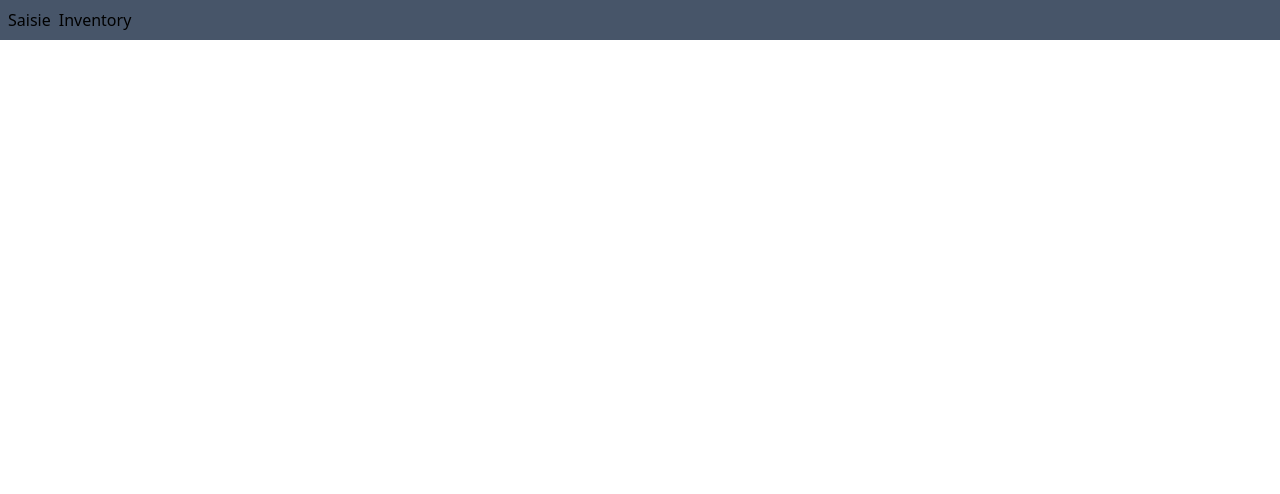
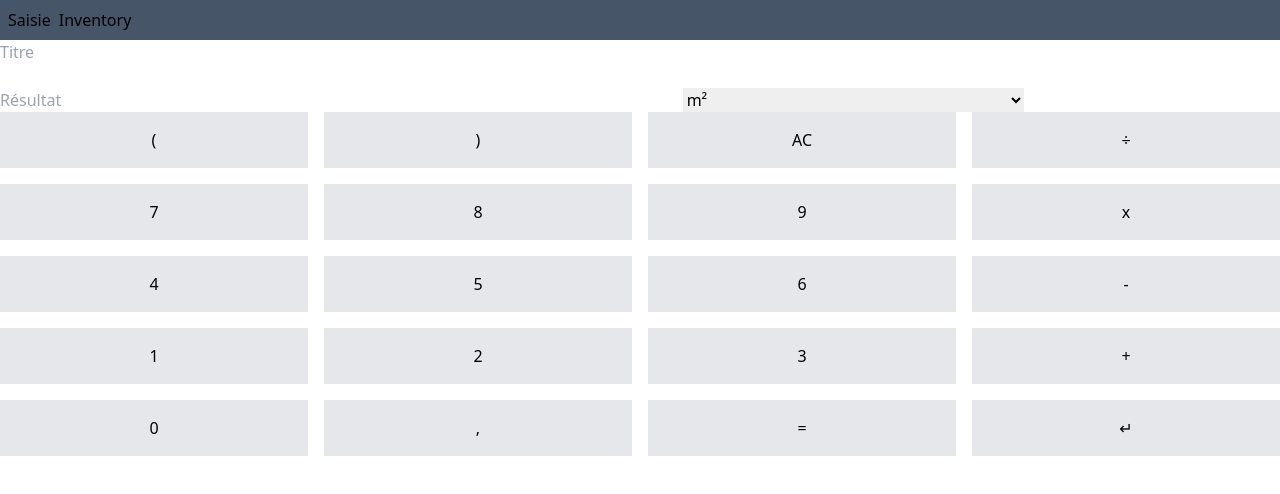
Before and after one commit to HugoClemt/inventory, an Angular app: page /saisie in a window 1280 px wide. Shown: the top 494 px of the page. Built offline with nearby package versions, Linux system fonts and the light colour scheme.

Commit message:
Logique des boutons de la calculette + logique des boutons + calcul avec afficahe du resultat

```diff
--- a/src/app/app.component.ts
+++ b/src/app/app.component.ts
@@ -1,11 +1,12 @@
 import { CommonModule } from '@angular/common';
 import { Component } from '@angular/core';
+import { FormsModule, ReactiveFormsModule } from '@angular/forms';
 import { RouterModule, RouterOutlet } from '@angular/router';
 
 @Component({
   selector: 'app-root',
   standalone: true,
-  imports: [CommonModule, RouterOutlet, RouterModule],
+  imports: [CommonModule, RouterOutlet, RouterModule, FormsModule, ReactiveFormsModule],
   template:`
     <div class="p-2 w-full bg-slate-600 flex gap-2  text-dark">
         <a class="hover:text-sky-200" routerLink="/saisie">Saisie</a>
--- a/src/app/saisie/saisie.component.html
+++ b/src/app/saisie/saisie.component.html
@@ -0,0 +1,45 @@
+<div class="container-saisie w-4/5 h-3/4">
+  <div class="title-saisie">
+    <input type="text" class="input-title w-full" placeholder="Titre"/>
+  </div>
+  <div class="saisie">
+    <input type="text" class="input-saisie w-full" #saisieInput [(ngModel)]="calculate"/>
+  </div>
+  <div class="resultat d-flex">
+    <input type="text" class="input-resultat w-2/3" [value]="calculate" placeholder="Résultat" />
+    <select class="input-unity w-1/3" [(ngModel)]="selectedUnity">
+      <option value="unity1">m²</option>
+      <option value="unity2">ml</option>
+      <option value="unity3">m³</option>
+      <option value="unity4">u</option>
+      <option value="unity5">l</option>
+    </select>
+  </div>
+</div>
+
+<div class="grid grid-cols-4 gap-4 ">
+    <button class="bg-gray-200 p-4" (click)="appendToSaisie('(')">(</button>
+    <button class="bg-gray-200 p-4" (click)="appendToSaisie(')')">)</button>
+    <button class="bg-gray-200 p-4" (click)="clearSaisie()">AC</button>
+    <button class="bg-gray-200 p-4" (click)="appendToSaisie('/')">÷</button>
+
+    <button class="bg-gray-200 p-4" (click)="appendToSaisie('7')">7</button>
+    <button class="bg-gray-200 p-4" (click)="appendToSaisie('8')">8</button>
+    <button class="bg-gray-200 p-4" (click)="appendToSaisie('9')">9</button>
+    <button class="bg-gray-200 p-4" (click)="appendToSaisie('*')">x</button>
+
+    <button class="bg-gray-200 p-4" (click)="appendToSaisie('4')">4</button>
+    <button class="bg-gray-200 p-4" (click)="appendToSaisie('5')">5</button>
+    <button class="bg-gray-200 p-4" (click)="appendToSaisie('6')">6</button>
+    <button class="bg-gray-200 p-4" (click)="appendToSaisie('-')">-</button>
+
+    <button class="bg-gray-200 p-4" (click)="appendToSaisie('1')">1</button>
+    <button class="bg-gray-200 p-4" (click)="appendToSaisie('2')">2</button>
+    <button class="bg-gray-200 p-4" (click)="appendToSaisie('3')">3</button>
+    <button class="bg-gray-200 p-4" (click)="appendToSaisie('+')">+</button>
+
+    <button class="bg-gray-200 p-4" (click)="appendToSaisie('0')">0</button>
+    <button class="bg-gray-200 p-4" (click)="appendToSaisie(',')">,</button>
+    <button class="bg-gray-200 p-4" (click)="calculateResult()">=</button>
+    <button class="bg-gray-200 p-4">↵</button>
+</div>
--- a/src/app/saisie/saisie.component.ts
+++ b/src/app/saisie/saisie.component.ts
@@ -1,12 +1,36 @@
-import { Component } from '@angular/core';
+import { Component, ElementRef, ViewChild } from '@angular/core';
+import { FormsModule } from '@angular/forms';
 
 @Component({
   selector: 'app-saisie',
   standalone: true,
-  imports: [],
+  imports: [FormsModule],
   templateUrl: './saisie.component.html',
   styleUrl: './saisie.component.scss'
 })
 export class SaisieComponent {
 
+  @ViewChild('saisieInput', { static: true }) saisieInput!: ElementRef<HTMLInputElement>;
+  calculate: string = "";
+  selectedUnity: string = 'unity1';
+
+  appendToSaisie(value: string) {
+    const currentInputValue = this.saisieInput.nativeElement.value;
+    this.saisieInput.nativeElement.value = currentInputValue + value;
+  }
+
+  clearSaisie() {
+    this.saisieInput.nativeElement.value = '';
+    this.calculate = '';
+  }
+
+  calculateResult() {
+    const expression = this.saisieInput.nativeElement.value;
+    try {
+      this.calculate = eval(expression);
+    } catch (error) {
+      this.calculate = 'Error';
+    }
+  }
+
 }
```
